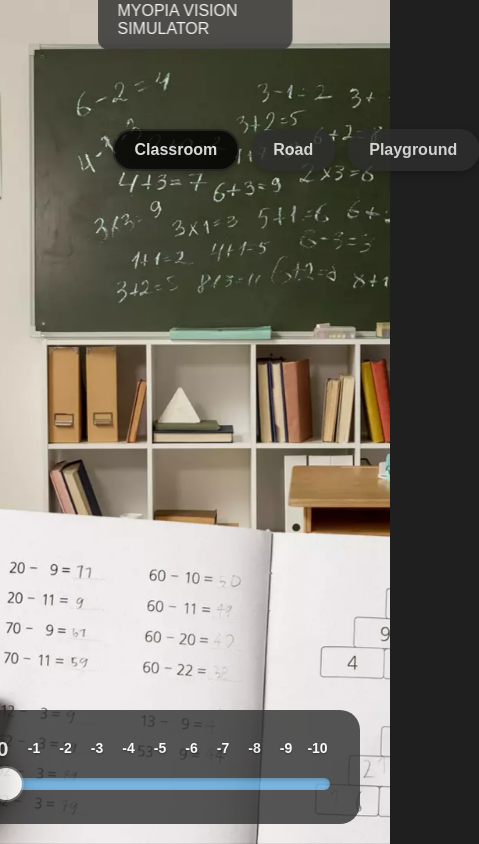
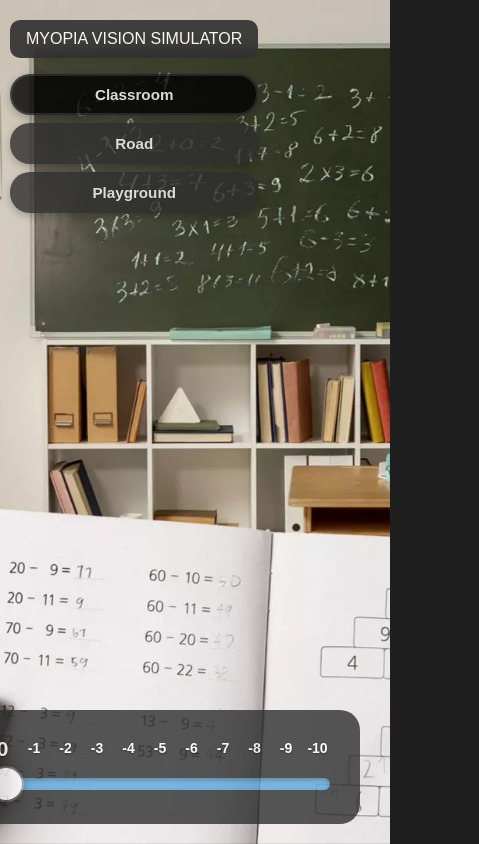
Before and after one commit to Sim0n-sk8/visionSimulator, a Next.js app in the folder index/: page / in a window 390 px wide. Shown: the whole page, 479 px wide, since content can reach past the window. Built offline with nearby package versions, Linux system fonts and the light colour scheme.

Commit message:
started with mobile view

```diff
--- a/index/app/globals.css
+++ b/index/app/globals.css
@@ -182,59 +182,93 @@ body {
 }
 
 
-@media only screen and (max-width: 900px) {
-
-  body{
+/* 900px to 700px — Fully Centered Layout */
+@media only screen and (max-width: 900px) and (min-width: 701px) {
+  body {
     display: flex;
     align-items: center;
-    justify-content: center;
+
+    flex-direction: column;
+    height: 100vh;
+    margin: 0;
+    padding: 0;
     position: relative;
   }
 
-  button {
-  background: #2f2f2f;
-  border: 2px solid transparent;
-  border-radius: 20px;
-  color: #ffffff;
-  cursor: pointer;
-  font-family: Arial, Helvetica, sans-serif;
-  font-size: 1rem;
-  font-weight: 600;
-  padding: 10px 20px;
-  text-align: center;
-  transition: all 0.2s ease;
-  box-shadow: 0 3px 8px rgba(0, 0, 0, 0.3);
-  opacity: 0.8;
+  .title {
+    position: relative;
+    top: 50;
+    left: 0;
+    transform: none;
+    z-index: 100;
+    font-size: 1rem;
+    font-weight: 500;
+    color: #ffffff;
+    background: #2f2f2f;
+    padding: 12px 20px;
+    border-radius: 12px;
+    backdrop-filter: blur(8px);
+    opacity: 0.9;
+    margin-bottom: 20px;
+  }
 
+  .buttonGroup {
+    position: relative;
+    top: 50;
+    left: 0;
+    transform: none;
+    z-index: 100;
+    display: flex;
+    gap: 12px;
+    justify-content: center;
+    align-items: center;
+  }
 }
 
-.buttonGroup {
-  top: 150px;
-  z-index: 100;
-  display: flex;
-  gap: 12px;
-  position: absolute;
-  top: 150;
-  left: 50%;
-  transform: translate(-50%, -50%);
+/* Under 700px — Top Left Layout, Reduced Button Padding */
+@media only screen and (max-width: 700px) {
+  body {
+    display: flex;
+    flex-direction: column;
+    align-items: flex-start;
+    justify-content: flex-start;
+    height: 100vh;
+    padding: 20px 10px;
+    margin: 0;
+    box-sizing: border-box;
+  }
 
+  .title {
+    position: relative;
+    top: 0;
+    left: 0;
+    transform: none;
+    z-index: 100;
+    font-size: 1rem;
+    font-weight: 500;
+    color: #ffffff;
+    background: #2f2f2f;
+    padding: 10px 16px;
+    border-radius: 10px;
+    backdrop-filter: blur(8px);
+    opacity: 0.9;
+    margin-bottom: 16px;
+  }
 
+  .buttonGroup {
+    position: relative;
+    top: 0;
+    left: 0;
+    transform: none;
+    z-index: 100;
+    display: flex;
+    flex-direction: column;
+    gap: 8px;
+  }
+
+  button {
+    /* smaller and tighter buttons */
+    font-size: 0.95rem;
+
+  }
 }
-
-.title {
-  position: absolute;
-  top: 100;
-  left: 50%;
-  transform: translate(-50%, -50%);
-  z-index: 100;
-  font-size: 1rem;
-  font-weight: 500;
-  color: #ffffff;
-  background: #2f2f2f; /* rich dark grey */
-  padding: 12px 20px;
-  border-radius: 12px;
-  backdrop-filter: blur(8px);
-  opacity: 0.8;
-}
-
-}
```
